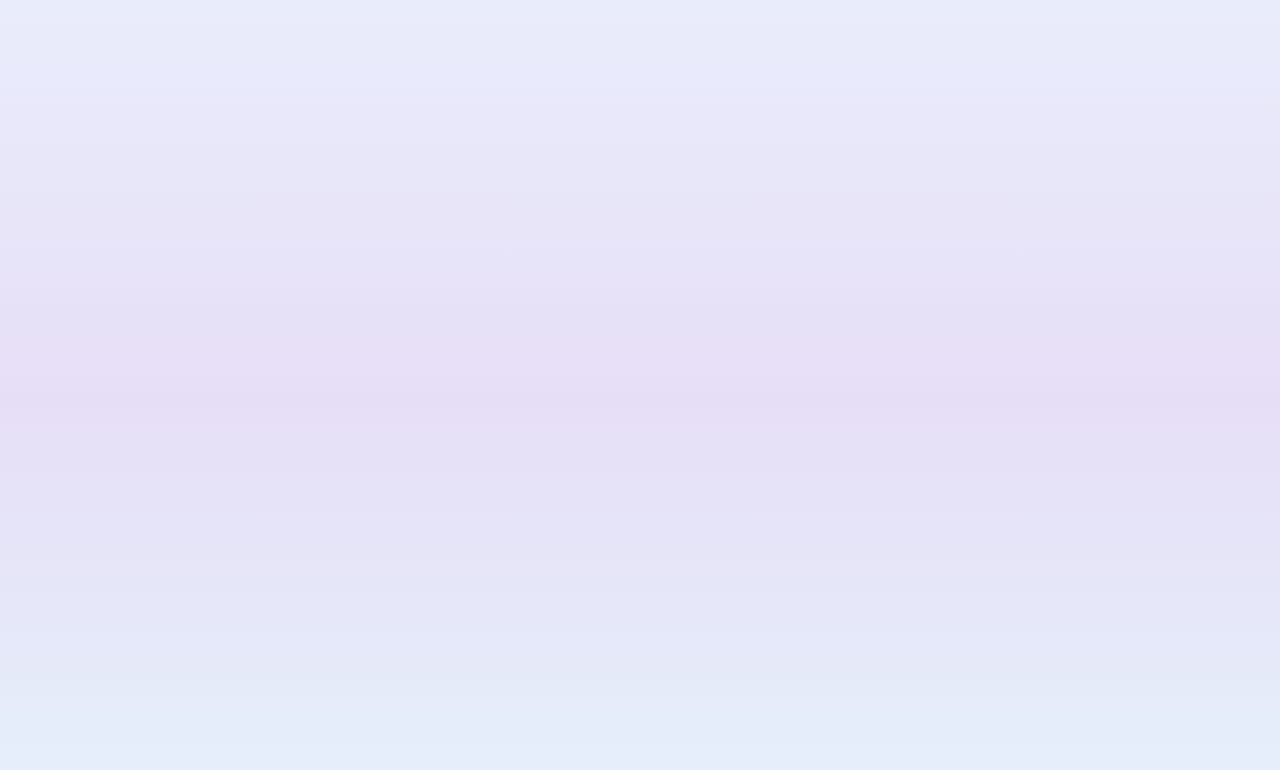
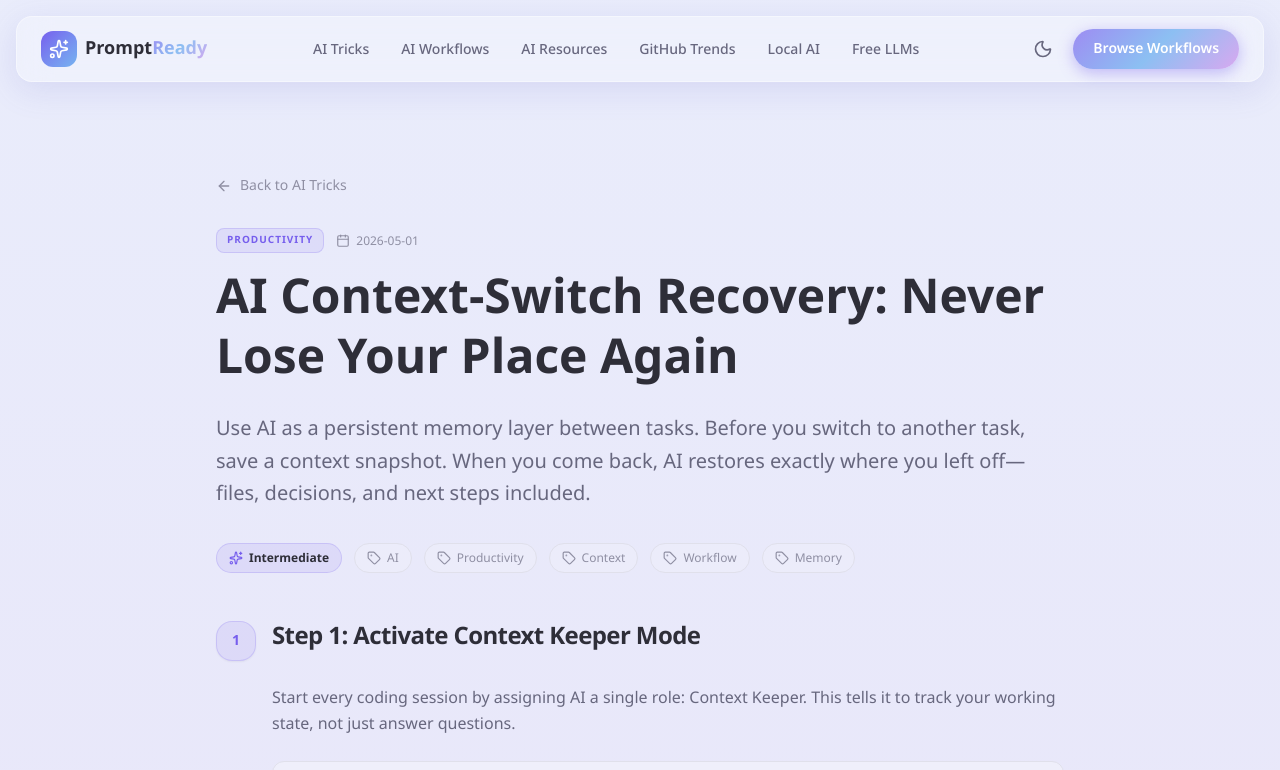
Before and after one commit to danya0365/promptready-nextjs, a Next.js app: page /tricks/ai-context-switch-recovery in a window 1280 px wide. Before the commit this address had no page. Shown: the top 770 px of the page. Built offline with nearby package versions, Linux system fonts and the light colour scheme.

Commit message:
feat: add AI Context-Switch Recovery trick for persistent task state management with automated snapshot and restore workflow

```diff
--- a/src/domin/data/tricks.ts
+++ b/src/domin/data/tricks.ts
@@ -441,6 +441,144 @@ export const TRICKS: Trick[] = (
         name: "Marosdee Uma",
       },
     },
+    {
+      id: "ai-context-switch-recovery",
+      slug: "ai-context-switch-recovery",
+      title: "AI Context-Switch Recovery: Never Lose Your Place Again",
+      description:
+        "Use AI as a persistent memory layer between tasks. Before you switch to another task, save a context snapshot. When you come back, AI restores exactly where you left off—files, decisions, and next steps included.",
+      category: "Productivity",
+      tags: ["AI", "Productivity", "Context", "Workflow", "Memory"],
+      difficulty: "Intermediate",
+      createdAt: "2026-05-01",
+      steps: [
+        {
+          title: "Step 1: Activate Context Keeper Mode",
+          blocks: [
+            {
+              type: "text",
+              content:
+                "Start every coding session by assigning AI a single role: Context Keeper. This tells it to track your working state, not just answer questions.",
+            },
+            {
+              type: "code",
+              content:
+                "From now on, you are my Context Keeper.\nYour job:\n1. Track every file I open, modify, or mention.\n2. Record every decision I make and why.\n3. When I say 'save context', produce a compact snapshot I can paste back later.\n4. When I say 'load context', restore my working state from that snapshot.",
+              language: "markdown",
+            },
+            {
+              type: "note",
+              content:
+                "If you are using a persistent chat (e.g., Claude Code), this role stays active across the session. For stateless chats, you must paste the snapshot back every time.",
+            },
+          ],
+        },
+        {
+          title: "Step 2: Save Before You Switch",
+          blocks: [
+            {
+              type: "text",
+              content:
+                "Whenever you need to jump to another task—urgent bug, meeting, or Slack ping—tell AI to save a snapshot before you leave.",
+            },
+            {
+              type: "code",
+              content:
+                "Save context.\n\nFormat the snapshot as:\n- Active files (with current line numbers)\n- Decisions made (with reasoning)\n- TODO items left unfinished\n- Next step I was about to take\n\nMake it copy-paste friendly.",
+              language: "markdown",
+            },
+            {
+              type: "success",
+              content:
+                "Copy the snapshot into a note, a scratchpad file, or the chat itself. Now you can safely walk away.",
+            },
+          ],
+        },
+        {
+          title: "Step 3: Load When You Return",
+          blocks: [
+            {
+              type: "text",
+              content:
+                "When you come back—whether in 10 minutes or 3 days—paste the snapshot and tell AI to restore your state.",
+            },
+            {
+              type: "code",
+              content:
+                "Load this context and restore my working state:\n\n[paste your snapshot here]\n\nSummarize in 3 bullets what I was doing, then tell me the exact next action to take.",
+              language: "markdown",
+            },
+            {
+              type: "note",
+              content:
+                "If some files changed while you were away, AI will flag the diff and ask you to reconcile before continuing.",
+            },
+          ],
+        },
+        {
+          title: "Step 4: Maintain a Context Dashboard",
+          blocks: [
+            {
+              type: "text",
+              content:
+                "For power users juggling multiple tasks, keep a running dashboard of all saved contexts with priority and age.",
+            },
+            {
+              type: "code",
+              content:
+                "Show me my context dashboard.\n\nList every saved context with:\n- Task name\n- Last updated timestamp\n- Priority (High / Medium / Low)\n- Status (Active / Stale / Done)\n\nFlag anything older than 3 days as potentially stale.",
+              language: "markdown",
+            },
+            {
+              type: "warning",
+              content:
+                "This dashboard only works if the AI has access to the full conversation history. In stateless mode, maintain the dashboard manually in a text file.",
+            },
+          ],
+        },
+        {
+          title: "Step 5: Auto-Detect Stale Context",
+          blocks: [
+            {
+              type: "text",
+              content:
+                "Codebases change. A context saved 3 days ago may reference files that no longer exist. Add a self-check step before restoring old contexts.",
+            },
+            {
+              type: "code",
+              content:
+                "Before restoring this context, verify:\n1. Do all listed files still exist?\n2. Were any of them modified after the snapshot date?\n3. Are there new commits or PRs that might conflict with my old plan?\n\nIf anything looks stale, ask me how to proceed before continuing.",
+              language: "markdown",
+            },
+            {
+              type: "success",
+              content:
+                "You now have a productivity safety net. Switch tasks freely—AI remembers everything so your brain does not have to.",
+            },
+          ],
+        },
+      ],
+      commonIssues: [
+        {
+          issue: "Context snapshot is too long to copy-paste",
+          solution:
+            "Constrain the output: 'Limit to 5 bullet points. Include only file names, not full paths. One-liner per decision.'",
+        },
+        {
+          issue: "AI forgets everything after a new chat or restart",
+          solution:
+            "Use a persistent scratchpad file (e.g., context-snapshots.md) and paste the relevant snapshot back into the chat every time you resume.",
+        },
+        {
+          issue: "Multiple projects overlap and contexts get mixed up",
+          solution:
+            "Prefix every save command with the project name: 'Save context for [ProjectA].' This keeps snapshots isolated and searchable.",
+        },
+      ],
+      author: {
+        name: "Marosdee Uma",
+      },
+    },
   ] as Trick[]
 ).sort(
   (a, b) => new Date(b.createdAt).getTime() - new Date(a.createdAt).getTime(),
```
